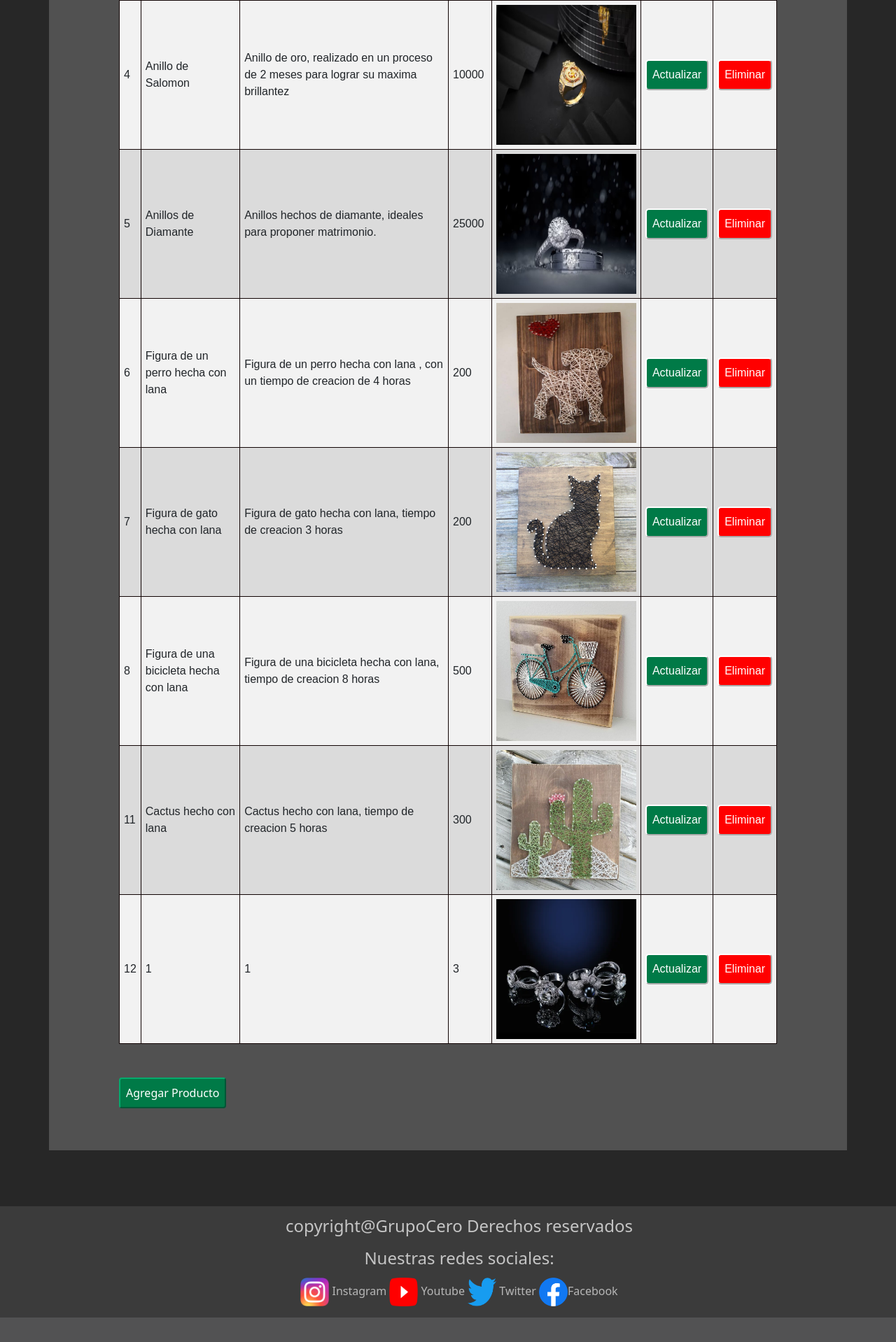
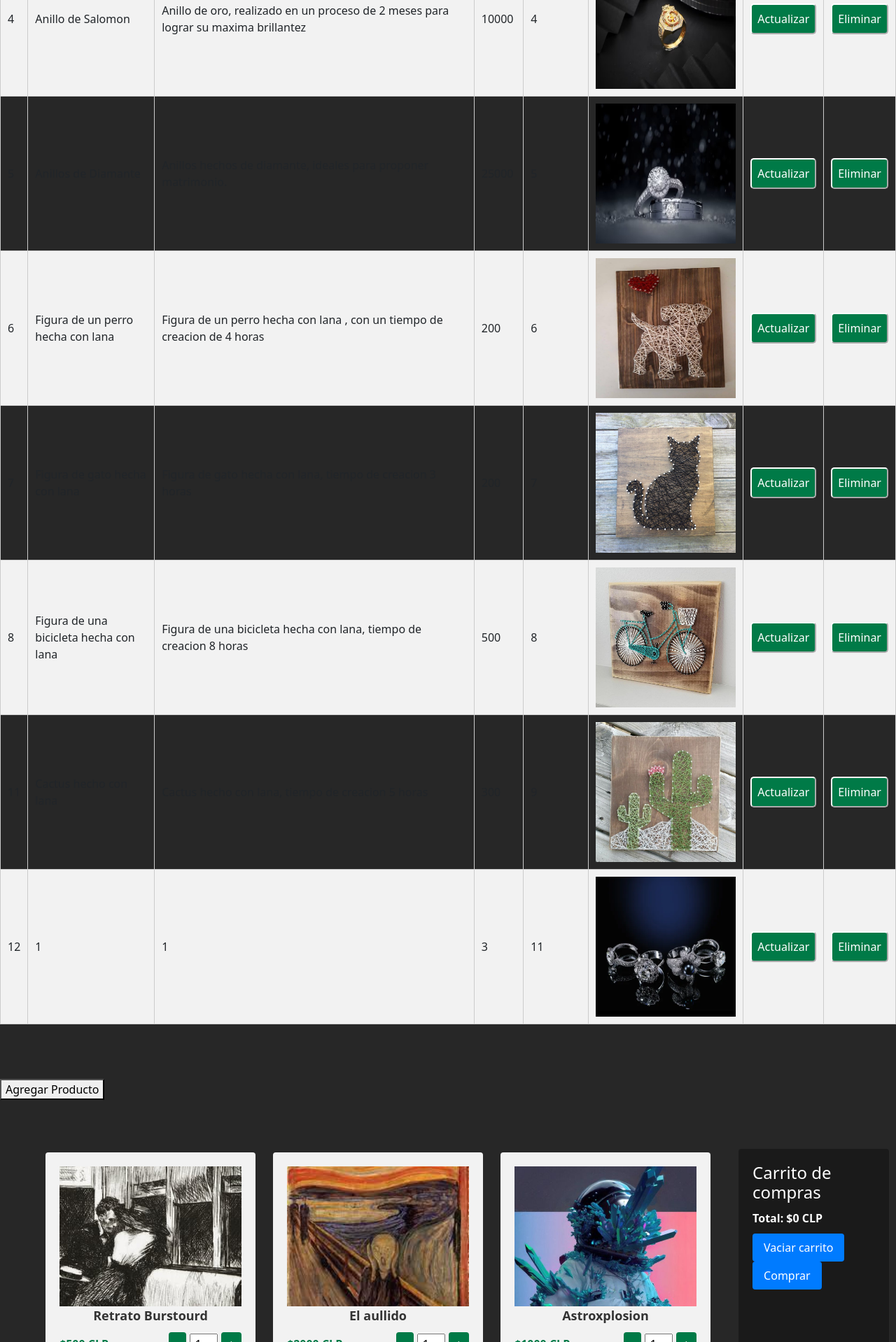
Before and after one commit to RodBarraPulgar/Proyecto_PWEB, a Django app: page /productos in a window 1280 px wide. Shown: the part 1002-2920 px from the top of the page at 70% size. Before the commit the page ends 2885 px from the top, so only its background shows below. Run offline with Django 4.2, Linux system fonts and the light colour scheme; a user stored in the database is signed in; data comes from the database, SQL or seed files in the repository; both versions use the stored data as it was after the commit.

Commit message:
creacion carro de compras

```diff
--- a/app_levil_barra/models.py
+++ b/app_levil_barra/models.py
@@ -7,3 +7,7 @@
     descripcion = models.CharField(max_length=50)
     precio = models.IntegerField()
     imagen = models.ImageField(upload_to="productos/", null=True)
+    cantidad = models.IntegerField()
+
+    def subtotal(self):
+            return self.precio * self.cantidad
--- a/app_levil_barra/static/app_levil_barra/css/productos.css
+++ b/app_levil_barra/static/app_levil_barra/css/productos.css
@@ -1,157 +1,278 @@
-/*ESTILOS PARA LA PAGINA PRODUCTOS*/
-    .container {
-        margin: 0 auto;
-        padding: 80px 100px 60px 100px;
-        background-color: rgb(81, 81, 81);
+/* Estilos generales */
+.contenido {
+  min-height: 77vh;
 }
 
-    #customers {
-        font-family: Arial, Helvetica, sans-serif;
-        border-collapse: collapse;
-        width: 100%;
+.container {
+  max-width: 1200px;
+  margin: 0 auto;
+  padding: 80px 20px;
 }
 
-    #customers td,
+h1 {
+  color: #333;
+  font-size: 28px;
+  font-weight: bold;
+  margin-bottom: 30px;
+}
+
+/* Estilos para la tabla de productos */
+#customers {
+  width: 100%;
+  border-collapse: collapse;
+  margin-bottom: 30px;
+}
+
+#customers th,
+#customers td {
+  border: 1px solid #ccc;
+  padding: 10px;
+}
+
 #customers th {
-        border: 1px solid rgb(17, 4, 4);
-        padding: 6px;
+  background-color: #007a47;
+  color: #fff;
 }
 
 #customers tr:nth-child(even) {
   background-color: #f2f2f2;
 }
 
-    #customers tr {
-        background-color: rgb(219, 219, 219);
-    }
-
-    #customers th {
-        padding-top: 12px;
-        padding-bottom: 12px;
-        text-align: left;
+#customers #up,
+#customers #del {
   background-color: #007a47;
-        color: white;
-    }
-
-    #customers #mid {
-        text-align: center;
-    }
-
-    #customers #up {
-        background-color: #007a47;
-        border-color: white;
+  border-color: #fff;
   border-radius: 5px;
   padding: 8px;
-        color: white;
-    }
-
-    #customers #del {
-        background-color: rgb(255, 0, 0);
-        border-color: white;
-        border-radius: 5px;
-        padding: 8px;
-        color: white;
+  color: #fff;
+  cursor: pointer;
 }
 
 #customers button {
   width: 100%;
 }
 
-    h1 {
-        color: rgb(255, 255, 255);
-    }
-
-    .container #new3 {
-        padding: 8px;
-        background-color: #007a47;
-        color: white;
-        border-radius: 4px;
-        border-color: #04AA6D;
-    }
-
-    .contenido{
-        padding-top: 2vh;
-        min-height: 72vh;
-    }
-/* ESTILOS PARA LA PAGINA AGREGAR */
-    .container1 {
-        margin: 0 auto;
-        padding: 80px 100px 60px 100px;
-        background-color: rgb(81, 81, 81);
-        max-width: 600px;
-    }
-
-    .container1 h1 {
-        color: white;
-    }
-
-    .container1 form {
-        display: grid;
-        grid-template-columns: repeat(2, 1fr);
-        gap: 20px;
-    }
-
-    .container1 label {
-        color: white;
-    }
-
-    .container1 input[type="text"],
-    .container1 input[type="file"] {
-        width: 165px;
+/* Estilos para la sección de productos */
+.contenedor-productos {
+  display: flex;
   padding: 10px;
 }
 
-    .container1 button#new {
-        background-color: #007a47;
-        border-color: #04AA6D;
-        border-radius: 4px;
-        padding: 8px;
-        color: white;
-        width: auto;
+.contenedor-items {
+  padding-left: 30px;
+  padding-top: 25px;
+  display: flex;
+  flex-wrap: wrap;
+  justify-content: flex-start;
 }
 
-/* ESTILOS PARA LA PAGINA ACTUALIZAR */
-    .container2 {
-        margin: 0 auto;
-        padding: 80px 100px 60px 100px;
-        background-color: rgb(81, 81, 81);
-        max-width: 600px;
+.item {
+  background-color: #f2f2f2;
+  border-radius: 4px;
+  padding: 20px;
+  width: 300px;
+  text-align: center;
+  margin-bottom: 20px;
+  margin-left: 25px;
 }
 
-    .container2 h1 {
-    color: white;
+.imagen-container {
+  width: 100%;
+  height: 200px;
+  display: flex;
+  justify-content: center;
+  align-items: center;
+  overflow: hidden;
 }
 
-    .container2 form {
-    margin-top: 20px;
+.imagen-container img {
+  width: 100%;
+  height: 100%;
+  object-fit: cover;
 }
 
-    .container2 label {
-    color: white;
-    }
-
-    .container2 input[type="text"] {
-    padding: 8px;
-    }
-
-    .container2 img {
-    max-width: 200px;
+.titulo-item {
+  color: #333;
+  font-size: 18px;
+  font-weight: bold;
   margin-bottom: 10px;
 }
 
-    .container2 input[type="file"] {
-    margin-top: 10px;
+.precio-cantidad {
+  display: flex;
+  justify-content: space-between;
+  align-items: center;
+  margin-bottom: 10px;
 }
 
-    .container2 button {
-    padding: 8px;
+.precio-item {
+  color: #007a47;
+  font-weight: bold;
+}
+
+.cantidad-container {
+  display: flex;
+  align-items: center;
+}
+
+.boton-menos,
+.boton-mas {
   background-color: #007a47;
-    color: white;
+  color: #fff;
+  border: none;
+  padding: 5px 10px;
   border-radius: 4px;
-    border-color: #04AA6D;
   cursor: pointer;
 }
 
-    .container2 button:hover {
-    background-color: #04AA6D;
+.cantidad-input {
+  width: 40px;
+  text-align: center;
+  margin: 0 5px;
 }
+
+.boton-item.agregar-carrito {
+  background-color: #007a47;
+  color: #fff;
+}
+
+.boton-item.agregar-carrito:hover {
+  background-color: #005632;
+}
+
+/* Estilos para el carrito de compras */
+.carrito-container {
+  background-color: #1a1a1a;
+  color: #fff;
+  padding: 20px;
+  margin-top: 20px;
+  border-radius: 4px;
+  width: 600px;
+}
+
+.carrito-container h2 {
+  margin-bottom: 10px;
+  font-size: 24px;
+}
+
+.carrito-container ul {
+  list-style: none;
+  padding: 0;
+  margin: 0;
+  margin-bottom: 10px;
+}
+
+.carrito-container li {
+  margin-bottom: 5px;
+}
+
+.total-carrito {
+  margin-bottom: 10px;
+  font-weight: bold;
+}
+
+.boton-item {
+  background-color: #007bff;
+  color: #fff;
+  border: none;
+  padding: 8px 16px;
+  border-radius: 4px;
+  cursor: pointer;
+  transition: background-color 0.3s ease;
+}
+
+.boton-item:hover {
+  background-color: #0056b3;
+}
+
+/* Estilos para pantallas pequeñas */
+@media screen and (max-width: 768px) {
+  .contenedor-productos {
+    flex-direction: column;
+  }
+
+  .contenedor-items {
+    padding-left: 0;
+    justify-content: center;
+  }
+
+  .item {
+    margin-left: 0;
+  }
+
+  .carrito-container {
+    width: auto;
+    margin-left: 25px;
+    margin-top: 40px;
+  }
+}
+
+/* Estilos para el cuadro blanco */
+#cuadro-blanco {
+  position: fixed;
+  top: 0;
+  left: 0;
+  right: 0;
+  bottom: 0;
+  background-color: rgba(0, 0, 0, 0.8);
+  display: flex;
+  align-items: center;
+  justify-content: center;
+  z-index: 9999;
+  opacity: 0;
+  pointer-events: none;
+  transition: opacity 0.3s ease;
+}
+
+#cuadro-blanco.mostrar {
+  opacity: 1;
+  pointer-events: auto;
+}
+
+.contenido-cuadro {
+  background-color: #fff;
+  border-radius: 10px;
+  padding: 20px;
+  max-width: 500px;
+  text-align: center;
+  position: relative;
+}
+
+.contenido-cuadro #cerrar-cuadro {
+  position: absolute;
+  top: 10px;
+  right: 10px;
+  width: 30px;
+  height: 30px;
+  background-color: green;
+  color: #fff;
+  border: none;
+  border-radius: 5px;
+  font-size: 20px;
+  display: flex;
+  align-items: center;
+  justify-content: center;
+  cursor: pointer;
+}
+
+.contenido-cuadro h3,
+.contenido-cuadro p {
+  margin: 10px 0;
+}
+
+.contenido-cuadro img {
+  max-width: 100%;
+  height: auto;
+}
+
+/* Estilos adicionales para el carrito de compras */
+.carrito-container .cantidad-container {
+  display: flex;
+  align-items: center;
+  justify-content: flex-end;
+}
+
+.carrito-container .cantidad-label {
+  margin-right: 5px;
+  color: #fff;
+}
--- /dev/null
+++ b/app_levil_barra/static/app_levil_barra/js/productos.js
@@ -0,0 +1,169 @@
+// Obtener los elementos del DOM
+const botonesMenos = document.querySelectorAll('.boton-menos');
+const botonesMas = document.querySelectorAll('.boton-mas');
+const cantidades = document.querySelectorAll('.cantidad-input');
+const botonesAgregarCarrito = document.querySelectorAll('.agregar-carrito');
+const carritoLista = document.querySelector('#carrito-lista');
+const carritoTotal = document.querySelector('#carrito-total');
+const botonVaciarCarrito = document.querySelector('#vaciar-carrito');
+
+let carrito = [];
+
+// Agregar evento click a los botones de restar cantidad
+botonesMenos.forEach((botonMenos, index) => {
+  botonMenos.addEventListener('click', () => {
+    let cantidad = parseInt(cantidades[index].value);
+    if (cantidad > 1) {
+      cantidad--;
+      cantidades[index].value = cantidad;
+    }
+  });
+});
+
+// Agregar evento click a los botones de sumar cantidad
+botonesMas.forEach((botonMas, index) => {
+  botonMas.addEventListener('click', () => {
+    const cantidadMaxima = parseInt(botonMas.getAttribute('data-max-cantidad'));
+    let cantidad = parseInt(cantidades[index].value);
+
+    if (cantidad < cantidadMaxima) {
+      cantidad++;
+      cantidades[index].value = cantidad;
+    }
+  });
+});
+
+// Event listener para los botones "Agregar al carrito"
+botonesAgregarCarrito.forEach((botonAgregarCarrito) => {
+  botonAgregarCarrito.addEventListener('click', (event) => {
+    const productoId = event.target.getAttribute('data-producto-id');
+    const cantidadInput = event.target.parentElement.querySelector('.cantidad-input');
+    const cantidad = parseInt(cantidadInput.value);
+    obtenerProducto(productoId)
+      .then((producto) => {
+        if (cantidad <= producto.cantidad) { // Verificar si la cantidad no supera el stock disponible
+          agregarProductoAlCarrito(producto, cantidad);
+          mostrarCarrito();
+        } else {
+          alert('La cantidad seleccionada supera el stock disponible.');
+        }
+      })
+      .catch((error) => {
+        console.error('Error al obtener el producto:', error);
+      });
+  });
+});
+
+// Función para obtener el producto seleccionado
+function obtenerProducto(id) {
+  return new Promise((resolve, reject) => {
+    const url = `/productos/${id}/`;
+
+    fetch(url)
+      .then((response) => response.json())
+      .then((data) => {
+        resolve(data);
+      })
+      .catch((error) => {
+        reject(error);
+      });
+  });
+}
+
+// Función para agregar un producto al carrito
+function agregarProductoAlCarrito(producto, cantidad) {
+  const itemCarrito = {
+    id: producto.id,
+    nombre: producto.nombre,
+    precio: producto.precio,
+    cantidad: cantidad,
+    maxCantidad: producto.cantidad
+  };
+
+  // Verificar si el producto ya está en el carrito
+  const productoExistente = carrito.find((item) => item.id === producto.id);
+
+  if (productoExistente) {
+    // Si el producto ya está en el carrito, sumar la cantidad
+    const cantidadTotal = productoExistente.cantidad + cantidad;
+
+    if (cantidadTotal <= producto.cantidad) {
+      // Si la cantidad total no supera el stock disponible, actualizar la cantidad
+      productoExistente.cantidad = cantidadTotal;
+    } else {
+      alert('La cantidad seleccionada supera el stock disponible.');
+    }
+  } else {
+    // Si el producto no está en el carrito, agregarlo
+    carrito.push(itemCarrito);
+  }
+}
+
+// Función para mostrar el carrito en el HTML
+function mostrarCarrito() {
+  carritoLista.innerHTML = '';
+
+  carrito.forEach((item) => {
+    const { nombre, precio, cantidad } = item;
+
+    const li = document.createElement('li');
+    li.innerHTML = `
+      ${nombre} - $${precio} CLP - Cantidad: ${cantidad}
+    `;
+    carritoLista.appendChild(li);
+  });
+
+  calcularTotalCarrito();
+}
+
+// Función para eliminar un producto del carrito
+function eliminarProductoCarrito(id) {
+  carrito = carrito.filter((item) => item.id !== id);
+  mostrarCarrito();
+}
+
+// Función para calcular el total del carrito
+function calcularTotalCarrito() {
+  let total = 0;
+
+  carrito.forEach((item) => {
+    total += item.precio * item.cantidad;
+  });
+
+  carritoTotal.textContent = `${total.toLocaleString()} CLP`;
+  carritoTotal.innerHTML = carritoTotal.innerHTML.replace(/ CLP/g, '');
+}
+
+// Event listener para el botón "Vaciar carrito"
+botonVaciarCarrito.addEventListener('click', () => {
+  carrito = [];
+  mostrarCarrito();
+});
+
+document.addEventListener('DOMContentLoaded', () => {
+  const cuadroBlanco = document.querySelector('#cuadro-blanco');
+
+  document.querySelectorAll('.producto-imagen').forEach((imagen) => {
+    imagen.addEventListener('click', () => {
+      const nombre = imagen.getAttribute('data-nombre');
+      const imagenSrc = imagen.getAttribute('data-imagen');
+      const descripcion = imagen.getAttribute('data-descripcion');
+      const cantidad = imagen.getAttribute('data-cantidad');
+      const precio = imagen.getAttribute('data-precio');
+
+      document.querySelector('#titulo').textContent = nombre;
+      document.querySelector('#imagen').src = imagenSrc;
+      document.querySelector('#descripcion').textContent = descripcion;
+      document.querySelector('#cantidad').textContent = `Cantidad actual: ${cantidad}`;
+      document.querySelector('#precio').textContent = `$ ${precio} CLP`;
+
+      cuadroBlanco.classList.add('mostrar');
+    });
+  });
+
+  cuadroBlanco.addEventListener('click', (event) => {
+    if (event.target === cuadroBlanco || event.target.id === 'cerrar-cuadro') {
+      cuadroBlanco.classList.remove('mostrar');
+    }
+  });
+});
--- a/app_levil_barra/templates/app_levil_barra/actualizar.html
+++ b/app_levil_barra/templates/app_levil_barra/actualizar.html
@@ -28,6 +28,8 @@
                 {% if form.errors.precio %}
                     <p>{{ form.errors.precio }}</p>
                 {% endif %}<br>
+                <label for="Cantidad">Cantidad</label><br><br>
+                <input type="number" name="cantidad" id="cantidad" value="{{ pro.cantidad }}" required><br>
                 <label for="id_imagen">Imagen</label><br><br>
                 {% if pro.imagen %}
                     <img src="{{ pro.imagen.url }}" alt="Imagen actual">
--- a/app_levil_barra/templates/app_levil_barra/agregar.html
+++ b/app_levil_barra/templates/app_levil_barra/agregar.html
@@ -28,6 +28,8 @@
             {% if form.errors.precio %}
                 <p>{{ form.errors.precio }}</p>
             {% endif %}<br>
+            <label for="Cantidad">Cantidad</label><br><br>
+            <input type="number" name="cantidad" id="cantidad" required>Cantidad<br>
             <label for="id_imagen">Imagen</label><br><br>
             <input type="file" name="imagen" id="id_imagen" required><br>
             {% if form.errors.imagen %}
--- a/app_levil_barra/templates/app_levil_barra/productos.html
+++ b/app_levil_barra/templates/app_levil_barra/productos.html
@@ -8,19 +8,20 @@
 
 <title>Productos - GrupoCero</title>
 
+<!-- CRUD SUPERUSUARIO -->
+{% if obj.is_superuser %}
 <div class="contenido">
-        <div class="container">
+  <div class="container_crud">
     <h1>Productos</h1>
     <table id="customers" border="1">
       <thead>
         <th>ID</th>
         <th>Nombre</th>
-                    <th>Descripcion</th>
+        <th>Descripción</th>
         <th>Precio</th>
+        <th>Cantidad</th>
         <th>Imagen</th>
-                    {% if obj.is_superuser %}
         <th colspan="2" id="min">Realizar</th>
-                    {% endif %}
       </thead>
       {% for x in pro %}
       <tr>
@@ -28,6 +29,7 @@
         <td>{{ x.nombre }}</td>
         <td>{{ x.descripcion }}</td>
         <td>{{ x.precio }}</td>
+        <td>{{ x.cantidad }}</td>
         <td>
           {% if x.imagen %}
           <img src="{{ x.imagen.url }}" alt="Imagen del Producto" height="200px" width="200px">
@@ -35,19 +37,72 @@
           Sin imagen
           {% endif %}
         </td>
-                {% if obj.is_superuser %}
         <td><a href="actualizar/{{ x.id }}"><button id="up">Actualizar</button></a></td>
         <td><a href="eliminar/{{ x.id }}"><button id="del">Eliminar</button></a></td>
-                {% endif %}
       </tr>
       {% endfor %}
     </table>
     <br><br>
-            {% if obj.is_superuser %}
     <a href="{% url 'agregar' %}"><button id="new3">Agregar Producto</button></a>
+  </div>
+</div>
 {% endif %}
+
+<!-- CARRO DE COMPRAS USUARIOS NORMALES -->
+
+<div class="contenedor-productos">
+    <section class="contenedor-items">
+      {% for x in pro %}
+        <div class="item">
+          <div class="imagen-container">
+            <img src="{{ x.imagen.url }}" alt="Imagen del Producto" class="producto-imagen"
+                data-nombre="{{ x.nombre|escapejs }}"
+                data-imagen="{{ x.imagen.url }}"
+                data-descripcion="{{ x.descripcion|escapejs }}"
+                data-cantidad="{{ x.cantidad }}"
+                data-precio="{{ x.precio }}">
+          </div>
+          <div class="titulo-item">{{ x.nombre }}</div>
+          <div class="precio-cantidad">
+            <div class="precio-item">${{ x.precio }} CLP</div>
+            <div class="cantidad-container">
+              <button class="boton-menos">-</button>
+              <input type="number" name="cantidad" value="1" min="1" max="{{ x.cantidad }}" class="cantidad-input"
+                    data-producto-id="{{ x.id }}">
+              <button class="boton-mas" data-max-cantidad="{{ x.cantidad }}">+</button>
+            </div>
+          </div>
+          <button class="boton-item agregar-carrito" data-producto-id="{{ x.id }}" data-producto-nombre="{{ x.nombre }}"
+                  data-producto-precio="{{ x.precio }}">Agregar al carrito</button>
+        </div>
+      {% endfor %}
+
+      <div id="cuadro-blanco" class="oculto">
+        <div class="contenido-cuadro">
+          <button id="cerrar-cuadro">&times;</button>
+          <h3 id="titulo"></h3>
+          <div class="imagen-container">
+            <img id="imagen" src="" alt="Imagen del Producto">
+          </div>
+          <p id="descripcion"></p>
+          <p id="cantidad"></p>
+          <p id="precio"></p>
         </div>
       </div>
 
+    </section>
+
+    <aside class="carrito-container">
+      <h2>Carrito de compras</h2>
+      <ul id="carrito-lista">
+        <!-- Los productos agregados se mostrarán aquí -->
+      </ul>
+      <div class="total-carrito">Total: <span id="carrito-total">$0</span> CLP</div>
+      <button class="boton-item" id="vaciar-carrito">Vaciar carrito</button>
+      <button class="boton-item" id="comprar">Comprar</button>
+    </aside>
+  </div>
+
+<script src="{% static 'app_levil_barra/js/productos.js' %}"></script>
 
 {% endblock %}
--- a/app_levil_barra/urls.py
+++ b/app_levil_barra/urls.py
@@ -14,4 +14,5 @@
     path('actualizar/<int:id>/', views.actualizar, name="actualizar"),
     path('actualizarrec/<int:id>/', views.actualizarrec, name="actualizarrec"),
     path('register/', views.register, name='register'),
+    path('productos/<int:id>/', views.obtener_producto, name='obtener_producto'),
 ]
--- a/app_levil_barra/views.py
+++ b/app_levil_barra/views.py
@@ -7,6 +7,8 @@
 from django.contrib.auth import logout, authenticate, login
 from .forms import AgregarProductoForm
 from .forms import CustomUserCreationForm
+from django.shortcuts import get_object_or_404
+from django.http import JsonResponse
 
 def index(request):
     context={}
@@ -49,11 +51,12 @@
     return render(request, 'app_levil_barra/agregar.html')
 
 def agregarrec(request):
-    x=request.POST['nombre']
-    y=request.POST['descripcion']
-    z=request.POST['precio']
-    w=request.FILES.get('imagen')
-    pro=Producto(nombre=x,descripcion=y,precio=z,imagen=w)
+    x = request.POST['nombre']
+    y = request.POST['descripcion']
+    z = request.POST['precio']
+    w = request.FILES.get('imagen')
+    c = request.POST['cantidad']
+    pro=Producto(nombre=x,descripcion=y,precio=z,imagen=w,cantidad=c)
     pro.save()
     return redirect("/productos")
 
@@ -71,6 +74,7 @@
     pro=Producto.objects.get(id=id)
     return render(request,'app_levil_barra/actualizar.html',{'pro':pro})
 
+
 def actualizarrec(request, id):
     pro = Producto.objects.get(id=id)
 
@@ -79,11 +83,13 @@
         y = request.POST['descripcion']
         z = request.POST['precio']
         w = request.FILES.get('imagen')
+        c = request.POST['cantidad']
         pro.nombre = x
         pro.descripcion = y
         pro.precio = z
         if w:
             pro.imagen = w
+        pro.cantidad = c
         pro.save()
         return redirect("/productos")
     return render(request, 'app_levil_barra/actualizar.html', {'pro': pro})
@@ -103,3 +109,19 @@
     else:
         form = AgregarProductoForm()
     return render(request, 'agregar.html', {'form': form})
+
+
+def carrito(request):
+    context = {}
+    return render(request, 'app_levil_barra/carrito.html', context)
+
+def obtener_producto(request, id):
+    producto = get_object_or_404(Producto, id=id)
+    producto_data = {
+        'id': producto.id,
+        'nombre': producto.nombre,
+        'descripcion': producto.descripcion,
+        'precio': producto.precio,
+        'cantidad': producto.cantidad,
+    }
+    return JsonResponse(producto_data)
--- a/levil_barra/settings.py
+++ b/levil_barra/settings.py
@@ -137,3 +137,5 @@
 # Variables de entorno de Login y Logout
 LOGIN_REDIRECT_URL = 'index'
 LOGOUT_REDIRECT_URL = 'index'
+
+SESSION_SAVE_EVERY_REQUEST = True
```
Also changed, not shown: app_levil_barra/migrations/0003_producto_cantidad.py (added), app_levil_barra/static/app_levil_barra/imagenes/carrito.png (added), db.sqlite3. Lines whose indentation alone changed are shown as unchanged.
